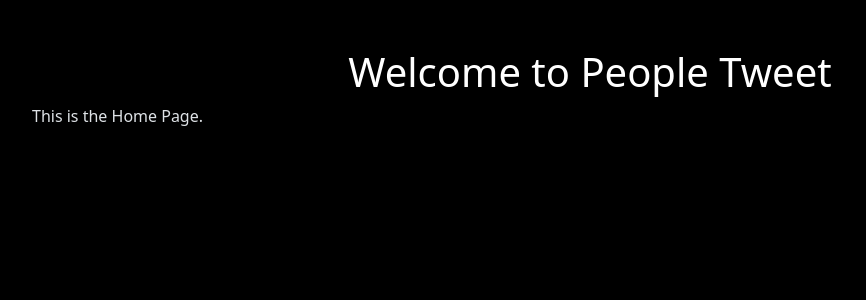
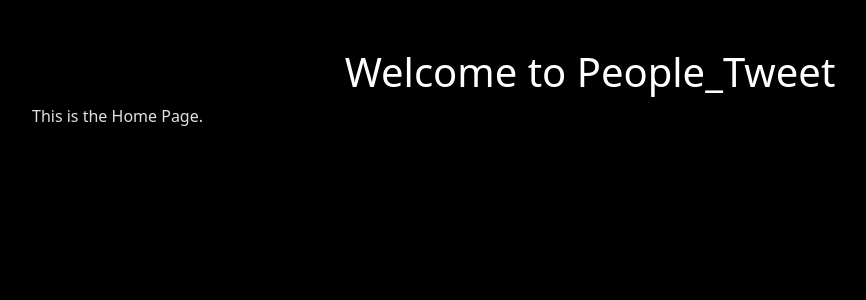
Before and after one commit to venkatesh0471/people-tweet, a Django app: template tweet_app/templates/index.html in a window 1280 px wide. Shown: the part 56-356 px from the top of the page, without its empty margins (50-916 px from the left). Run offline with Django 5.2, Linux system fonts and the light colour scheme; the template is opened without the code that fills it, so the values that code supplies are empty.

```diff
--- a/tweet_app/templates/index.html
+++ b/tweet_app/templates/index.html
@@ -6,7 +6,7 @@ Home
 
 {% block content %}
 
-<h1 class="text-center text-white">Welcome to People Tweet</h1>
+<h1 class="text-center text-white">Welcome to People_Tweet</h1>
 <p>This is the Home Page.</p>
 
 {% endblock %}
```
Also changed, not shown: requirements.txt (added, +10 -0 lines).
